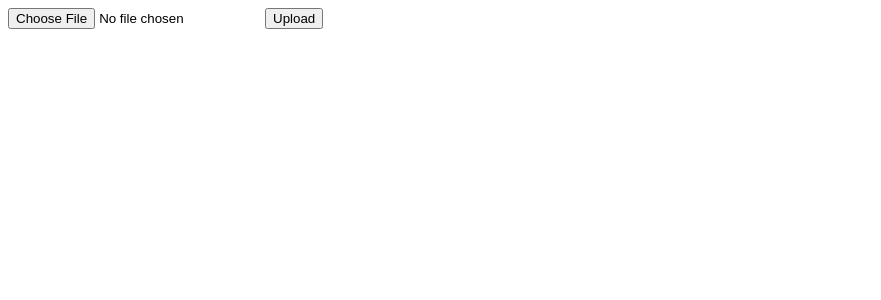
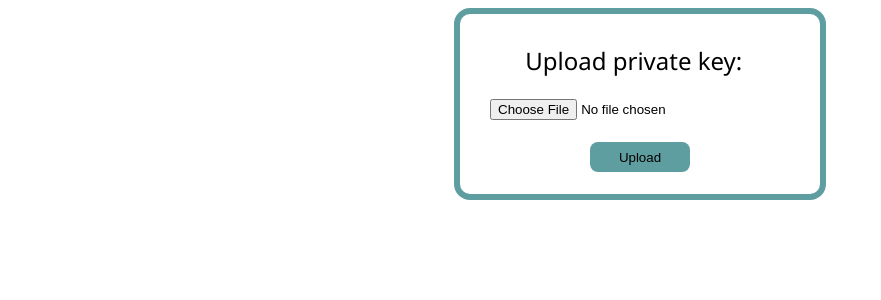
Before and after one commit to IvanLudvig/dlp-app, a Django app: page /dlp/upload in a window 1280 px wide. Shown: the top 300 px of the page, without its empty margins (0-881 px from the left). Run offline with Django 4.2, Linux system fonts and the light colour scheme; a user stored in the database is signed in.

Commit message:
upload page

```diff
--- a/templates/registration/upload.html
+++ b/templates/registration/upload.html
@@ -1,13 +1,23 @@
 <html>
+
 <head>
     <meta charset="utf-8">
     <title>Minimal Django File Upload Example</title>
 </head>
+
 <body>
+    <div style="margin: auto; width: 300px; font-family:'Segoe UI', Tahoma, Geneva, Verdana, sans-serif; height:120px; border: 6px solid cadetblue; padding: 30px; border-radius: 16px;">
         <form action="" method="POST" enctype="multipart/form-data">
             {% csrf_token %}
-            <input type="file" name="file">
-            <input type="submit" class="button" value="Upload">
+            <span style="display: inline-block; margin: auto; text-align: center; width: 100%; font-size: 24px;">
+                Upload private key: &nbsp;
+            </span>
+            <br/><br/>
+            <input type="file" name="file" style="display: inline-block;  text-align: center; width: 100%;">
+            <br/><br/>
+            <input type="submit" class="button" value="Upload" style="width: 100px; height: 30px; margin-left: 100px; background-color:cadetblue; border-radius: 8px; border: none;">
         </form>
+    </div>
 </body>
+
 </html>
```
Lines whose indentation alone changed are shown as unchanged.
